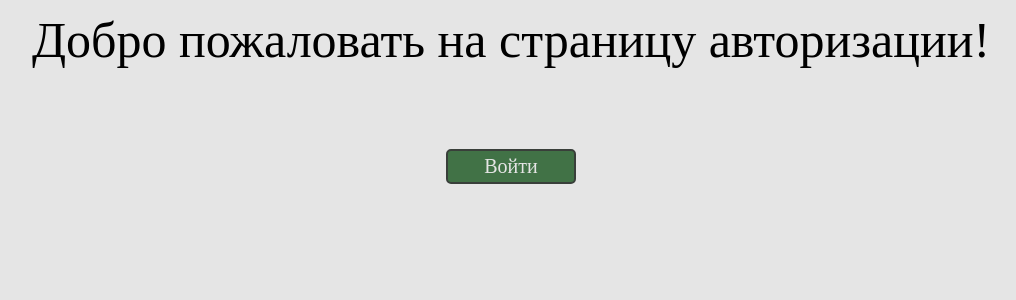
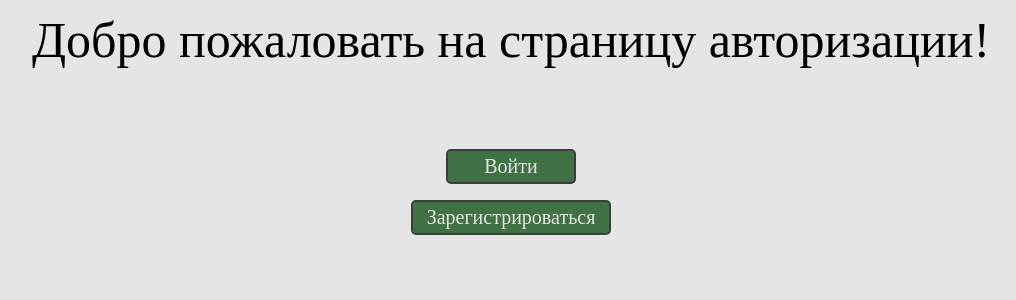
Before and after one commit to h4cktivist/jewelry-store, a Flask app: page /user_login in a window 1280 px wide. Shown: the part 288-588 px from the top of the page, without its empty margins (129-1145 px from the left). Run offline with Flask 2, Linux system fonts and the light colour scheme.

Commit message:
login and reg added

```diff
--- a/app.py
+++ b/app.py
@@ -15,6 +15,16 @@ app.config['SQLALCHEMY_TRACK_MODIFICATIONS'] = False
 db = SQLAlchemy(app)
 
 bot = telebot.TeleBot('1345360965:AAEljL8AmCV6pTK7TFd5SkoYZqrrizEGLSA')
+
+
+class User(db.Model):
+	id = db.Column(db.Integer, primary_key=True)
+	username = db.Column(db.String(20), nullable=False)
+	email = db.Column(db.String(50), nullable=False)
+	paswrd = db.Column(db.String, nullable=False)
+
+	def __repr__(self):
+		return '<User %r>' % self.id
 
 
 class Feedback(db.Model):
@@ -77,11 +87,41 @@ def index():
 		return render_template('index.html')
 
 
+@app.route('/registration', methods=['POST', 'GET'])
+def registration():
+	if request.method == 'POST':
+		username = request.form['username']
+		email = request.form['email']
+		paswrd = request.form['paswrd']
+
+		user_data = User(username=username, email=email, paswrd=paswrd)
+
+		try:
+			db.session.add(user_data)
+			db.session.commit()
+			return redirect('/')
+		except:
+			return 'ERROR!'
+
+	else:
+		return render_template('registration.html')
+
+
 @app.route('/user_login', methods=['POST', 'GET'])
 def user_login():
 	if request.method == 'POST':
-		session['user_name'] = request.form['user_name']
-		return redirect('/')
+		entered_username = request.form['username']
+		entered_paswrd = request.form['paswrd']
+
+		users = User.query.all()
+
+		for user in users:
+			if (entered_username == user.username) and (entered_paswrd == user.paswrd):
+				session['user_name'] = user.username
+				return redirect('/user_login')
+		else:
+			return 'Неверный логин или пароль. Обновите страницу и повторите попытку'
+
 	else:
 		return render_template('user_login.html')
 
--- a/static/style.css
+++ b/static/style.css
@@ -83,6 +83,32 @@ header{
 	top: 128px;
 }
 
+#entrance_reg_btn{
+	display: block;
+	width: 200px;
+	height: 35px;
+	margin: 0 auto;
+	position: relative;
+	top: 130px;
+	border: solid 2px #393F3A;
+	border-radius: 5px;
+	font-family: Prociono;
+	font-size: 20px;
+	color: #E5E5E5;
+	animation-name: entrance_opacity;
+	animation-duration: 3s;
+	animation-delay: 2s;
+	animation-fill-mode: forwards;
+	outline: none;
+	opacity: 0;
+	cursor: pointer;
+	background-color: #417246;
+}
+
+#entrance_reg_btn:active{
+	top: 128px;
+}
+
 @keyframes entrance_opacity{
 	0%{opacity: 0;}
 	100%{opacity: 1;}
--- a/templates/user_login.html
+++ b/templates/user_login.html
@@ -7,6 +7,7 @@
 		function open_auth(){
 				document.getElementById("form").classList.toggle('active');
 				document.getElementById("entrance_btn").style.display = "none"
+				document.getElementById("entrance_reg_btn").style.display = "none"
 				document.getElementById("entrance").style.display = "none"
 			}
 	</script>
@@ -32,12 +33,14 @@
 	<p id="entrance">Добро пожаловать на страницу авторизации!</p>
 
 	<p><button id="entrance_btn" onclick="open_auth()">Войти</button></p>
+	<p><button id="entrance_reg_btn" onclick="document.location='/registration'">Зарегистрироваться</button></p>
 
 	<div id="form">
 
 	<form  method="post">
-		<input id="nameput" type="text" name="user_name" placeholder="Ваше Имя"><br>
-		<input id="button" type="submit" name="Log In">
+		<input id="nameput" type="text" name="username" placeholder="Введите имя пользователя"><br>
+		<input id="nameput" type="text" name="paswrd" placeholder="Введите пароль"><br>
+		<input id="button" type="submit" name="Войти">
 	</form>
 
 	</div>
```
Also changed, not shown: templates/registration.html (added, +16 -0 lines), database.db.
